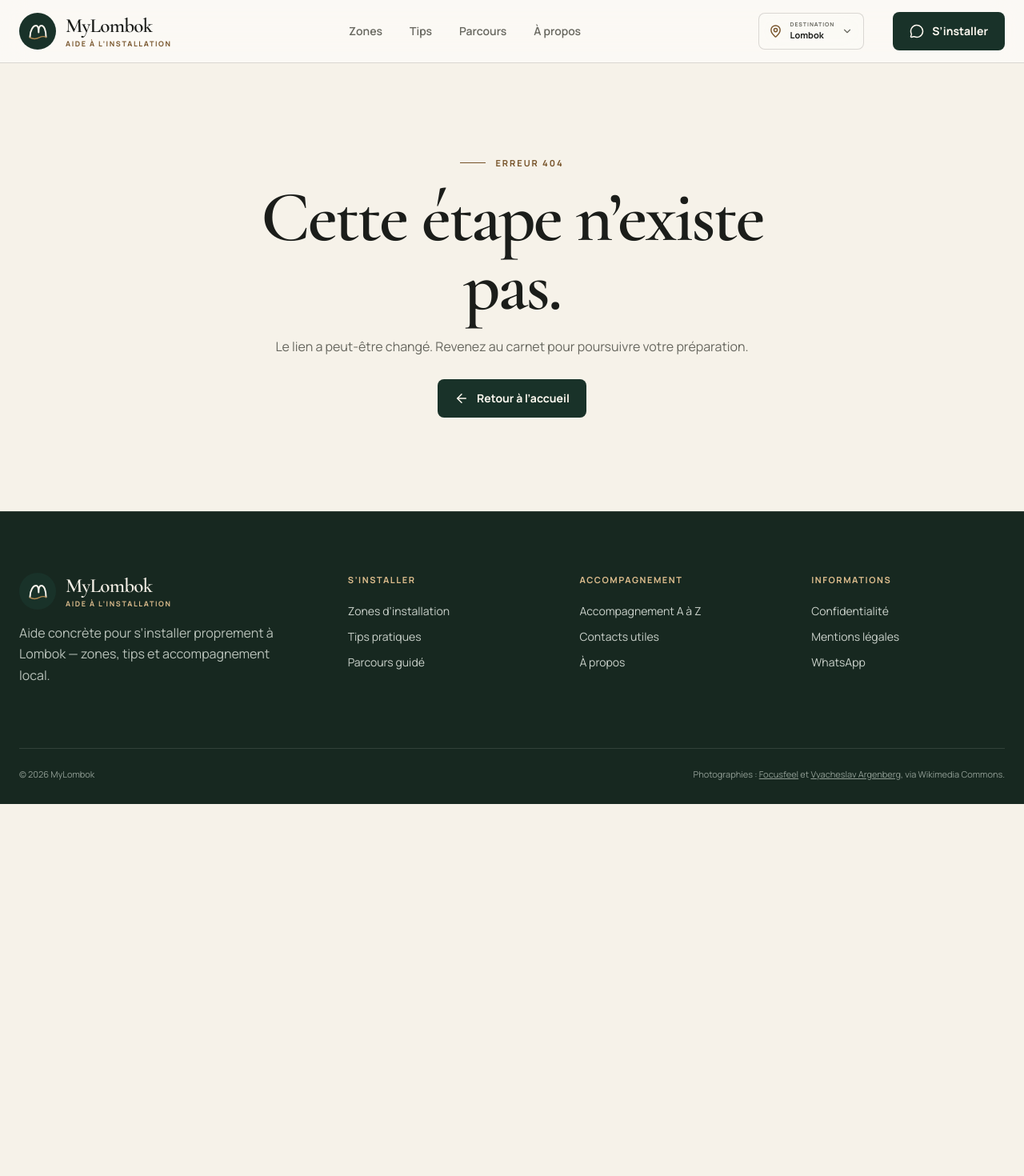
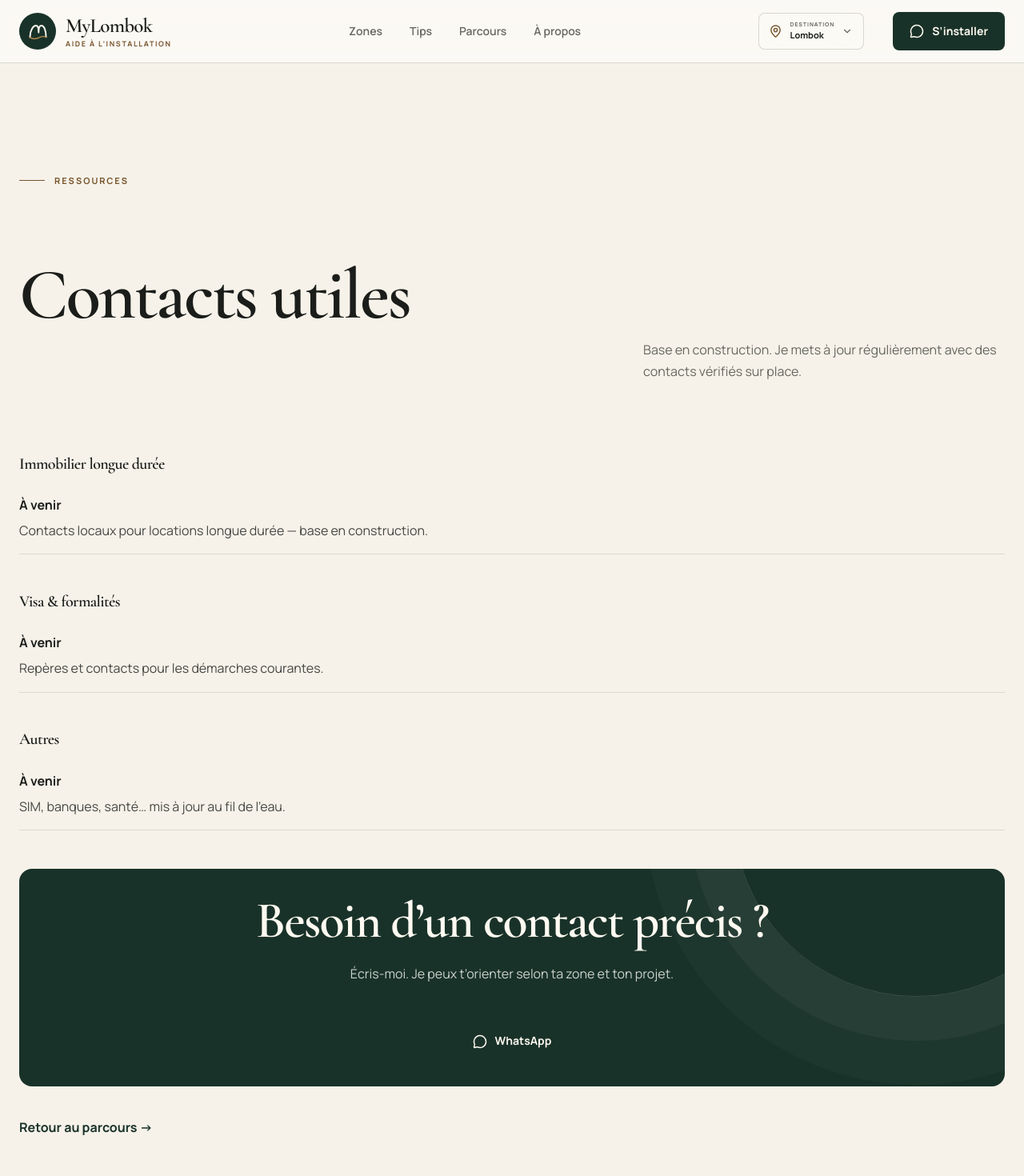
Before and after one commit to Dorianpmy/MyLombok, a Next.js app: page /contacts in a window 1280 px wide. Before the commit this address had no page. Shown: the top 1470 px of the page at 80% size. Before the commit the page ends 1005 px from the top, so only its background shows below. Built offline with nearby package versions, Linux system fonts and the light colour scheme.

Commit message:
feat: add contacts utiles page

```diff
--- /dev/null
+++ b/app/contacts/page.tsx
@@ -0,0 +1,73 @@
+import type { Metadata } from "next";
+import Link from "next/link";
+import { MessageCircle } from "lucide-react";
+
+export const metadata: Metadata = {
+  title: "Contacts utiles",
+  description: "Contacts pour s’installer à Lombok : immobilier longue durée, visa, et autres ressources pratiques.",
+};
+
+const categories = [
+  {
+    title: "Immobilier longue durée",
+    items: [
+      { name: "À venir", note: "Contacts locaux pour locations longue durée — base en construction." },
+    ],
+  },
+  {
+    title: "Visa & formalités",
+    items: [
+      { name: "À venir", note: "Repères et contacts pour les démarches courantes." },
+    ],
+  },
+  {
+    title: "Autres",
+    items: [
+      { name: "À venir", note: "SIM, banques, santé… mis à jour au fil de l’eau." },
+    ],
+  },
+];
+
+export default function ContactsPage() {
+  return (
+    <main className="inner-page">
+      <section className="site-section">
+        <div className="site-container">
+          <div className="section-heading">
+            <div>
+              <span className="eyebrow">Ressources</span>
+              <h1>Contacts utiles</h1>
+            </div>
+            <p>Base en construction. Je mets à jour régulièrement avec des contacts vérifiés sur place.</p>
+          </div>
+
+          <div style={{ marginTop: "2.5rem", display: "grid", gap: "2rem" }}>
+            {categories.map((cat) => (
+              <div key={cat.title}>
+                <h2 style={{ fontSize: "1.25rem", marginBottom: "0.75rem" }}>{cat.title}</h2>
+                {cat.items.map((item) => (
+                  <div key={item.name} style={{ padding: "1rem 0", borderBottom: "1px solid color-mix(in srgb, currentColor 12%, transparent)" }}>
+                    <strong>{item.name}</strong>
+                    <p style={{ margin: "0.35rem 0 0", opacity: 0.8 }}>{item.note}</p>
+                  </div>
+                ))}
+              </div>
+            ))}
+          </div>
+
+          <div className="final-cta" style={{ marginTop: "3rem", padding: "2rem", borderRadius: "1rem" }}>
+            <h2>Besoin d’un contact précis ?</h2>
+            <p>Écris-moi. Je peux t’orienter selon ta zone et ton projet.</p>
+            <a className="button button--primary" href="https://wa.me/33763664857" target="_blank" rel="noopener noreferrer" style={{ marginTop: "1rem", display: "inline-flex" }}>
+              <MessageCircle aria-hidden="true" /> WhatsApp
+            </a>
+          </div>
+
+          <div style={{ marginTop: "2rem" }}>
+            <Link className="editorial-link" href="/parcours">Retour au parcours →</Link>
+          </div>
+        </div>
+      </section>
+    </main>
+  );
+}
```
